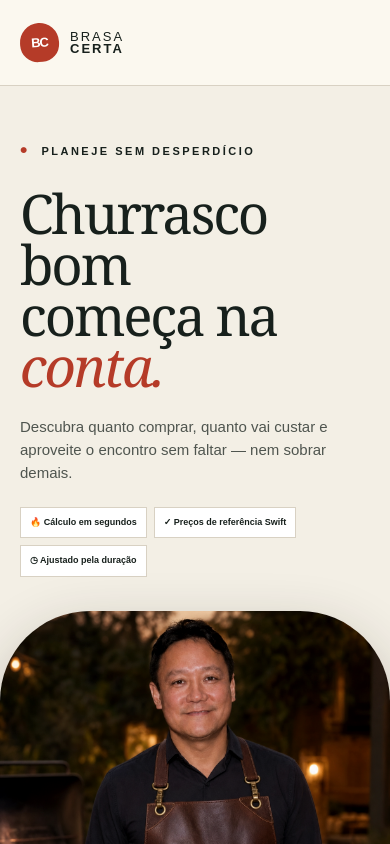
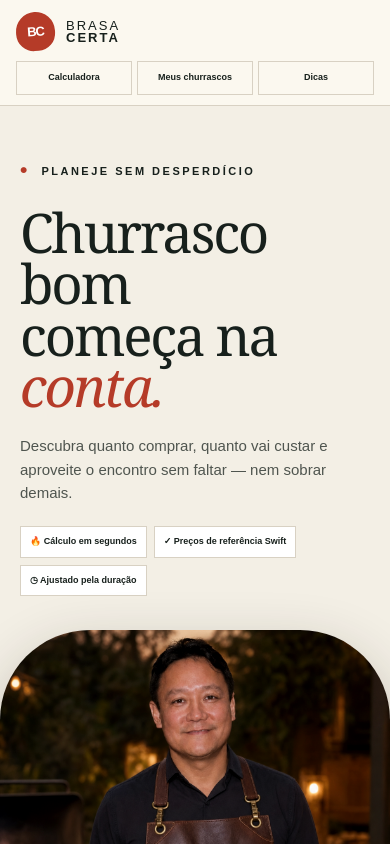
Before and after one commit to ricardotakeya-boop/brasa-certa, a Next.js app: page / in a window 390 px wide. Shown: the top 844 px of the page. Built offline with nearby package versions, Linux system fonts and the light colour scheme.

Commit message:
Show header shortcuts on mobile

```diff
--- a/app/globals.css
+++ b/app/globals.css
@@ -251,7 +251,9 @@ footer { padding:45px 6vw; background:#111a16; color:white; display:flex; align-
 footer p { font:italic 18px Georgia; line-height:1.4; color:#b9c0bb; }
 footer>span { font-size:10px; color:#79817c; }
 @media (max-width:900px) {
-  nav { display:none; }
+  .topbar { height:auto; min-height:86px; flex-wrap:wrap; gap:12px; padding-top:15px; padding-bottom:12px; }
+  nav { order:3; width:100%; display:grid; grid-template-columns:repeat(3,minmax(0,1fr)); gap:7px; }
+  nav a { min-width:0; padding:10px 5px; border:1px solid var(--line); text-align:center; font-size:10px; white-space:nowrap; }
   .hero { min-height:auto; padding-bottom:0; }
   .hero:after,.hero:before { display:none; }
   .hero h1 { max-width:700px; font-size:clamp(55px,10vw,78px); }
@@ -266,7 +268,9 @@ footer>span { font-size:10px; color:#79817c; }
   .extra-grid { grid-template-columns:1fr 1fr; }
 }
 @media (max-width:600px) {
-  .topbar { padding:0 20px; }
+  .topbar { padding:12px 16px 10px; gap:10px; }
+  nav { gap:5px; }
+  nav a { padding:9px 3px; font-size:9px; }
   .outline-button { display:none; }
   .hero { min-height:auto; padding:48px 20px 0; }
   .hero h1 { font-size:clamp(46px,14vw,58px); letter-spacing:-2.2px; }
```
